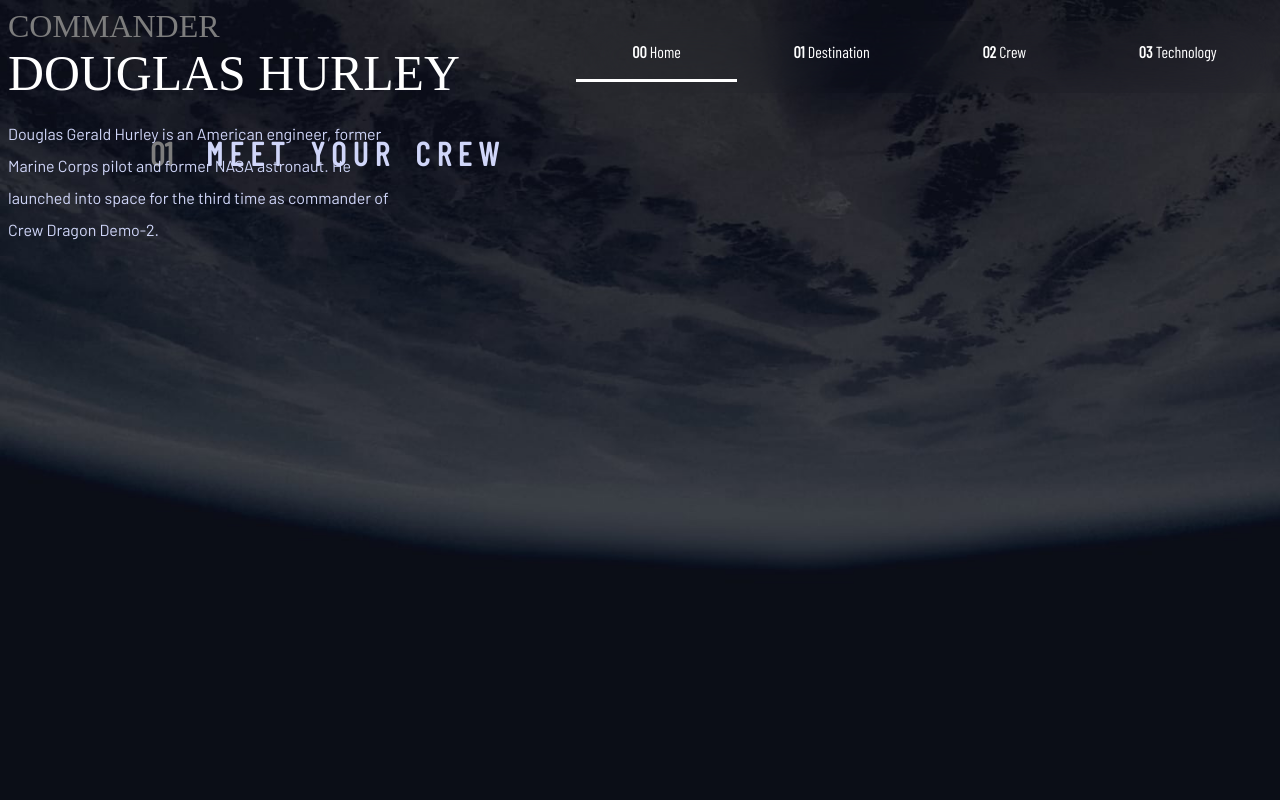
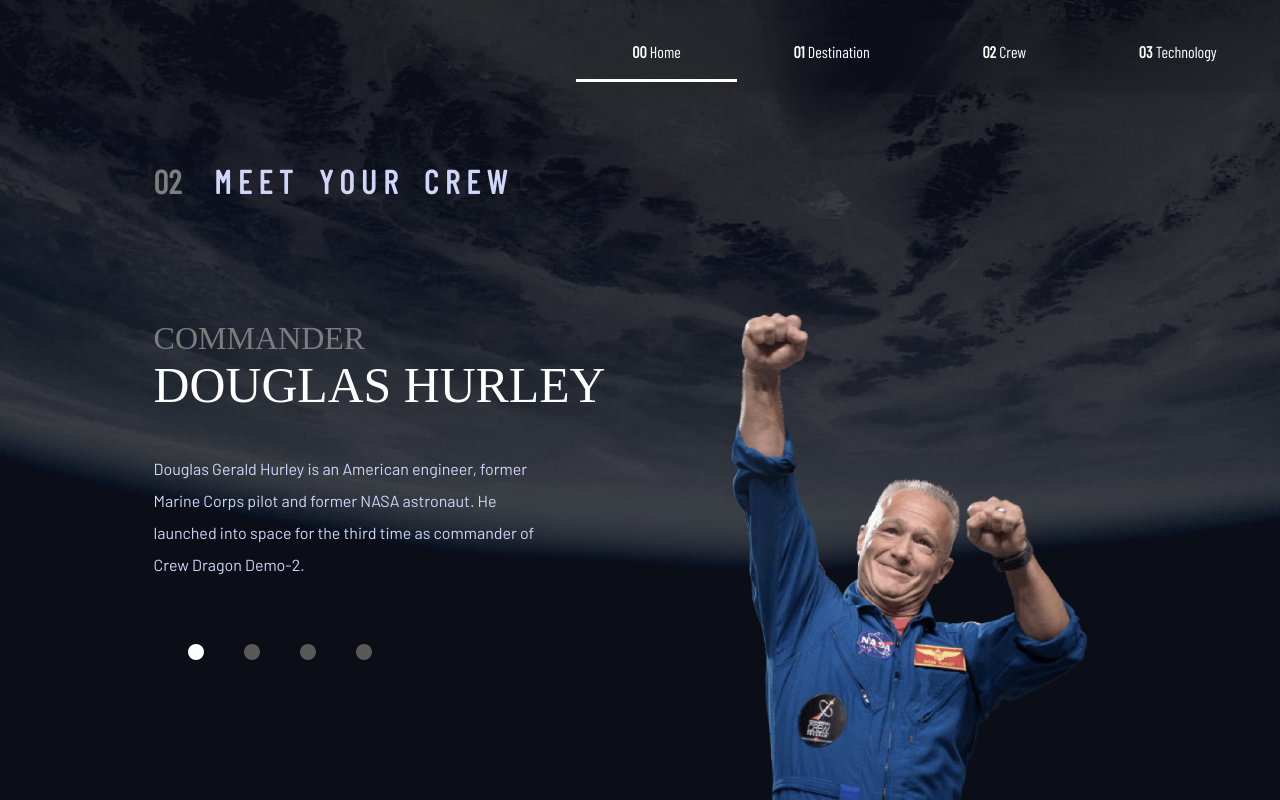
Before and after one commit to CameronLong/SpaceWebsite, a plain HTML site: page starter-code/crew-commander.html in a window 1280 px wide. Drawn offline with nearby package versions, Linux system fonts and the light colour scheme; a web font is replaced by a local one.

Commit message:
crew pages
worked on the crew pages and getting the navbar between crews set up

```diff
--- a/starter-code/crew-commander.html
+++ b/starter-code/crew-commander.html
@@ -27,7 +27,7 @@
     </ul>
   </div>
 
-  <div class="pick-your-destination"><h3><span class="text">01</span>&nbsp&nbsp&nbsp&nbsp M E E T &nbsp&nbsp Y O U R &nbsp&nbsp C R E W</h3></div>
+  <div class="meet-crew"><h3><span class="text">02</span>&nbsp&nbsp&nbsp&nbsp M E E T &nbsp&nbsp Y O U R &nbsp&nbsp C R E W</h3></div>
 
   <div class="crew-member-info">
     <h2 class="crew-occupation">COMMANDER</h2>
@@ -40,5 +40,12 @@
       </p>
     </div>
   </div>
+  <ul class="crew-navbar">
+    <li class="crew-link"><a class="" href="crew-commander.html"><span class="dot-is-active"></span></a></li>
+    <li class="crew-link"><a class="" href="crew-specialist.html"><span class="dot"></span></a></li>
+    <li class="crew-link"><a class="" href="crew-pilot.html"><span class="dot"></span></a></li>
+    <li class="crew-link"><a  class="" href="crew-engineer.html"><span class="dot"></span></button></a></li>
+  </ul>
+  <img class="crew-img" src="./assets/crew/image-douglas-hurley.png">
 </body>
 </html>
--- a/starter-code/styles.css
+++ b/starter-code/styles.css
@@ -198,12 +198,13 @@
     font-family: 'Bellefair', serif;
     color: #FFFFFF;
     font-size: 311%;
+    padding-bottom: 5%;
 }
 
 .crew-info-div{
     display: block;
     position: absolute;
-    width: 30%;
+    width: 90%;
     font-family: 'Barlow', sans-serif;
     color: #D0D6F9;
     line-height: 2;
@@ -218,5 +219,63 @@
 }
 
 .crew-member-info{
+    display: block;
+    position: absolute;
+    top: 40%;
+    left: 12%;
+}
 
+.crew-img{
+    display: inline;
+    position: absolute;
+    bottom: 0;
+    right: 15%;
+    width: 28%;
 }
+
+.meet-crew{
+    display: inline;
+    position: absolute;
+    top: 16%;
+    left: 12%;
+    font-family: 'Barlow Condensed', sans-serif;
+    color: #D0D6F9;
+    font-size: 175%;
+    font-weight: lighter;
+}
+
+.crew-navbar{
+    display: inline;
+    position: absolute;
+    bottom: 15%;
+    left: 10%;
+    list-style-type: none;
+}
+
+.crew-nav-btn{
+    border-radius: 50%;
+    width: 5%;
+    height: 5%;
+}
+.crew-link{
+    float: left;
+    padding-left: 20px;
+    padding-right: 20px;
+}
+.dot {
+    height: 1rem;
+    width: 1rem;
+    background-color: rgb(88, 88, 88);
+    border-radius: 50%;
+    display: inline-block;
+}
+.dot:hover:not(.active) {
+    background-color: rgba(201, 201, 201, 0.775) !important;
+}
+.dot-is-active {
+    height: 1rem;
+    width: 1rem;
+    background-color: white;
+    border-radius: 50%;
+    display: inline-block;
+}
```
